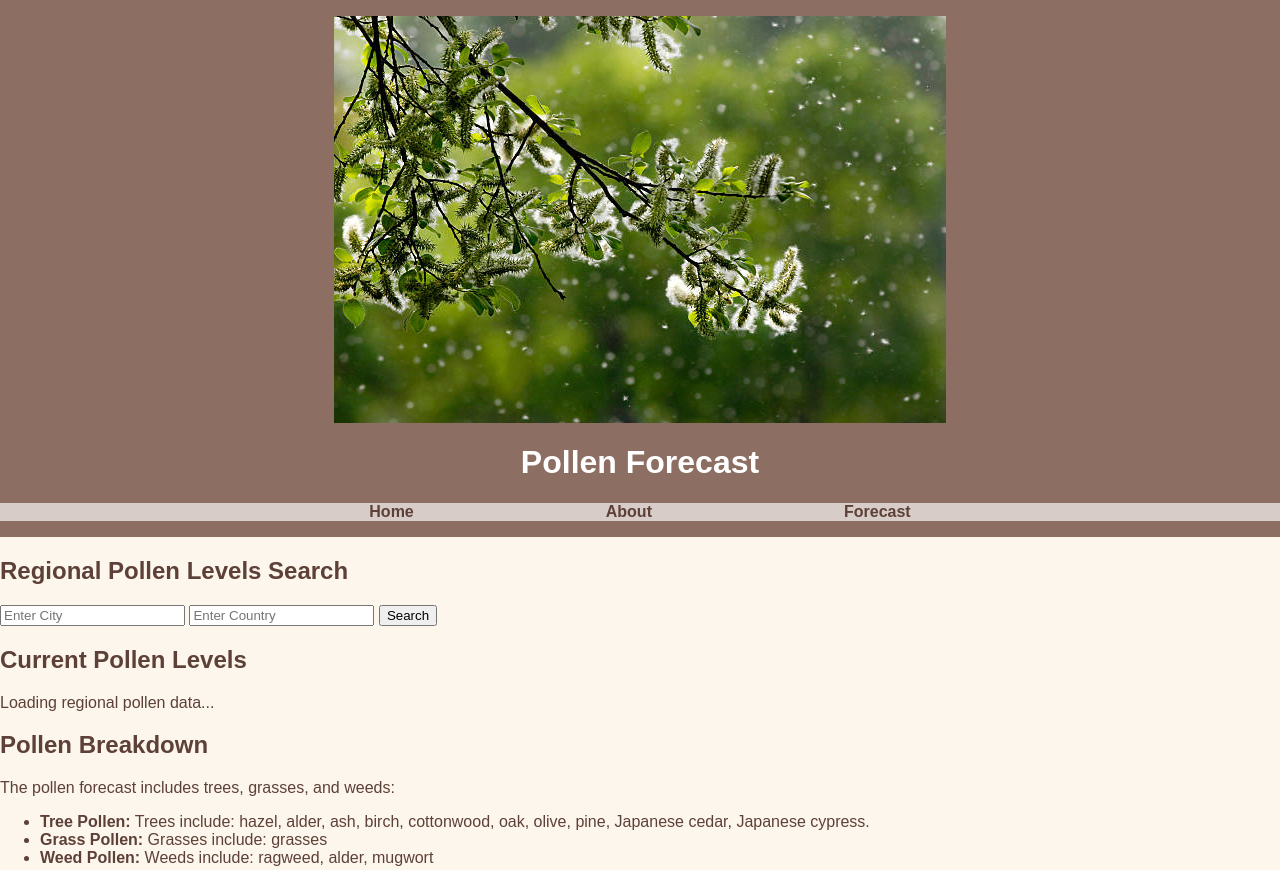
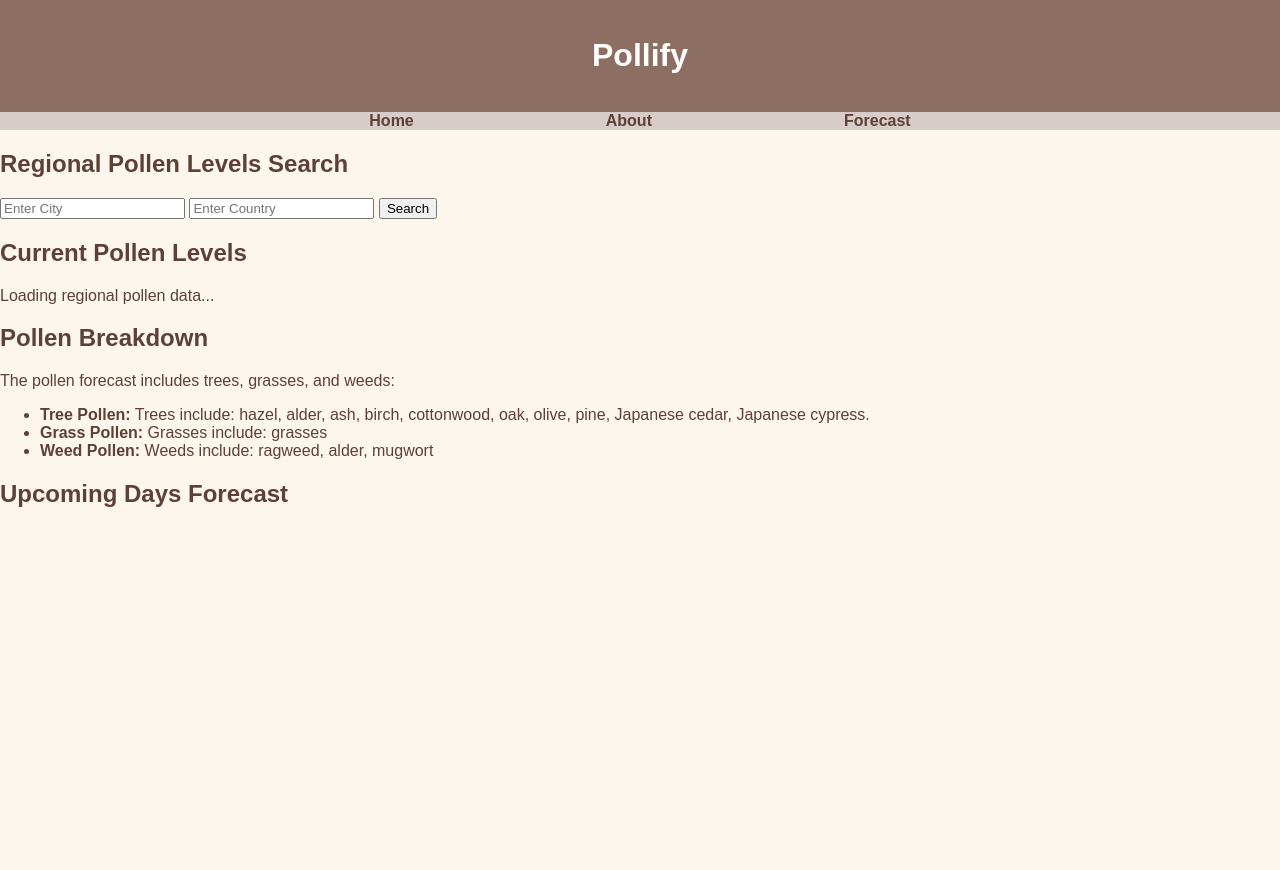
Before and after one commit to sodrop02/INST-377-Group-Project, a website: page home.html in a window 1280 px wide. Shown: the top 870 px of the page. After the commit the page ends 828 px from the top, so only its background shows below. Drawn offline with nearby package versions, Linux system fonts and the light colour scheme.

Commit message:
fixed minor errors

```diff
--- a/home.html
+++ b/home.html
@@ -7,18 +7,15 @@
 </head>
 <body>
     <header>
-        <div class="header-container">
-            <img src="pollen.jpg" alt="Pollen Forecast Logo" class="logo">
-            <h1>Pollen Forecast</h1>
-            <nav>
-                <ul class="nav-bar">
-                    <li><a href="home.html">Home</a></li>
-                    <li><a href="about.html">About</a></li>
-                    <li><a href="projectfunction.html">Forecast</a></li>
-                </ul>
-            </nav>
-        </div>
+        <h1> Pollify </h1>
     </header>
+    <nav id = "mainNav">
+        <ul>
+            <li> <a href="home.html">Home</a> </li>
+            <li> <a href="about.html">About</a></li>
+            <li> <a href="projectfunction.html">Forecast </a></li>
+        </ul>
+    </nav>
 
     <main>
         <section class="search-bar">
```
Also changed, not shown: about.html (+1 -2 lines), projectfunction.html (+2 -2 lines).
